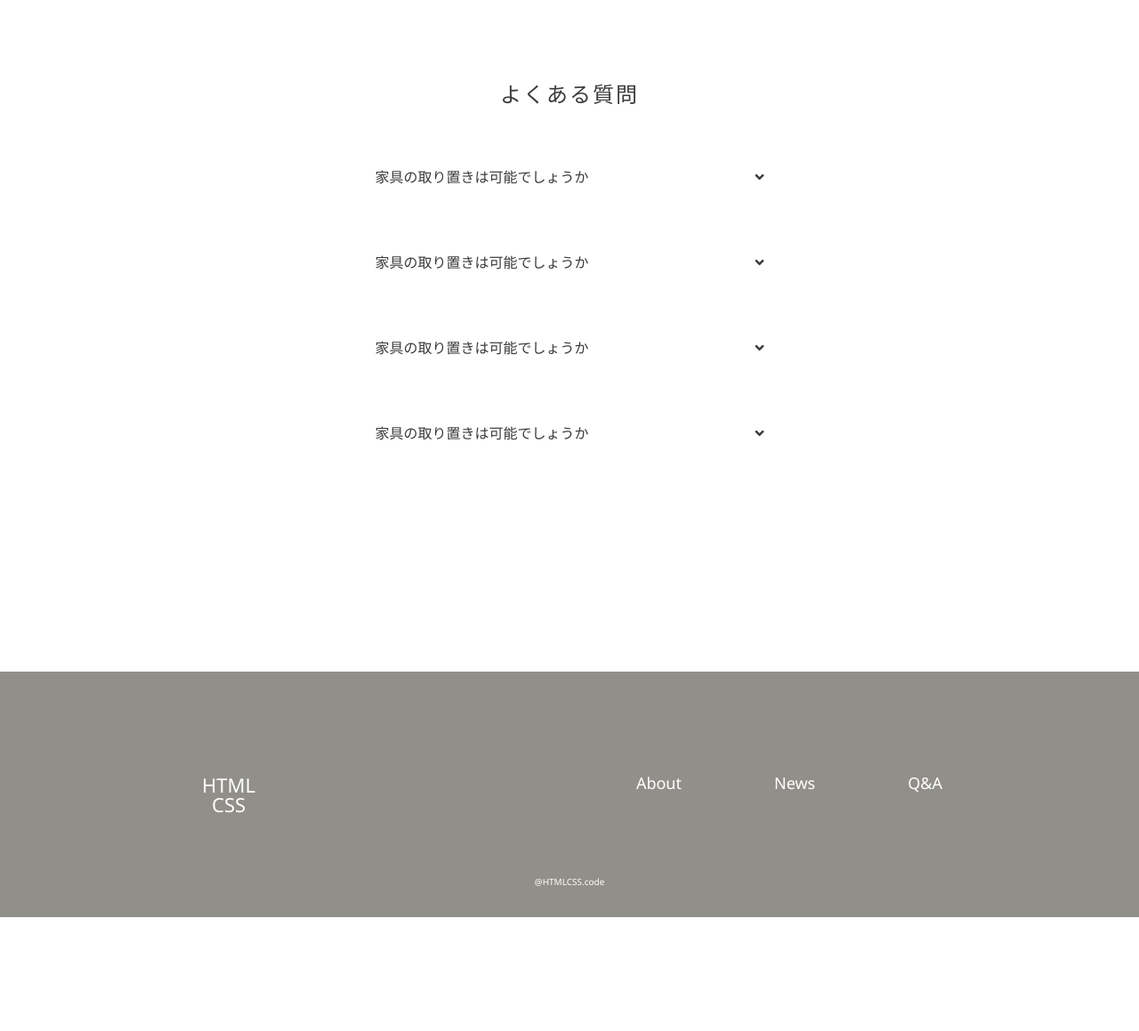
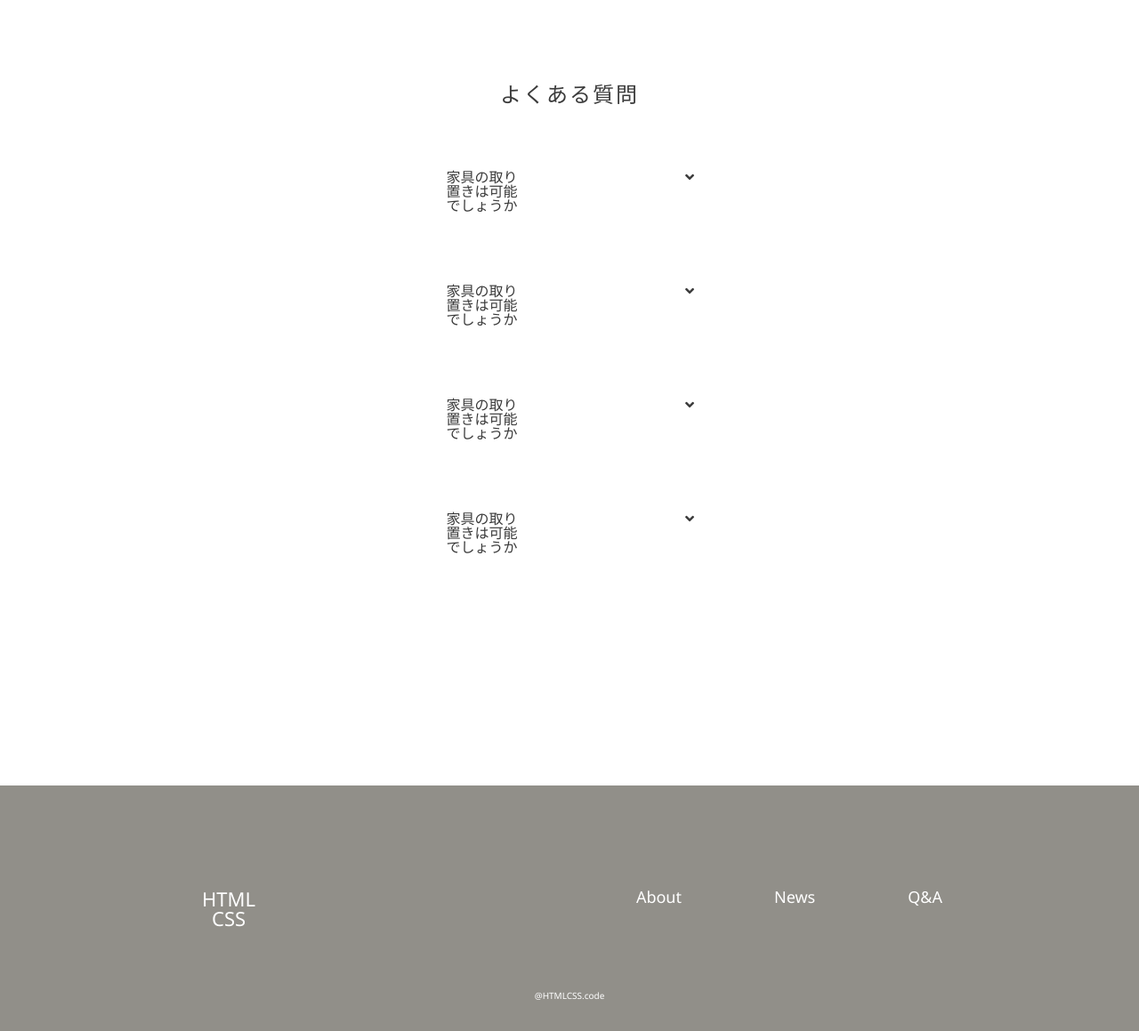
Before and after one commit to lsk4f5/furniture-site, a PHP site: the page made by Q&A.html in a window 1280 px wide. Shown: the part 523-1682 px from the top of the page at 89% size. Before the commit the page ends 1554 px from the top, so only its background shows below. Run offline with PHP 8.4, Linux system fonts and the light colour scheme; some libraries are stand-ins or nearby versions.

Commit message:
marginの再修正

```diff
--- a/stylesheet03.css
+++ b/stylesheet03.css
@@ -27,7 +27,7 @@
     text-align: center;
     font-weight: lighter;
     color: #3b3b3b;
-    margin: 0 380px 180px 380px;
+    margin: 0 500px 180px 500px;
   }
 
   .question h2 {
```
